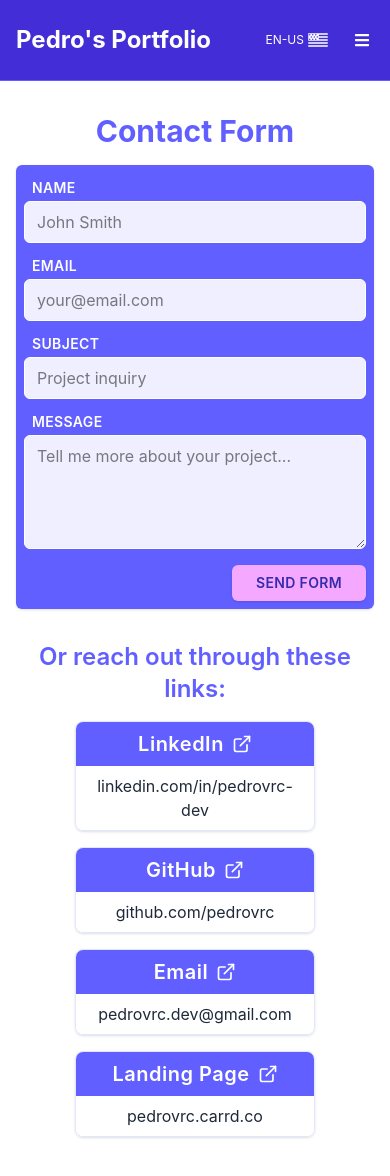
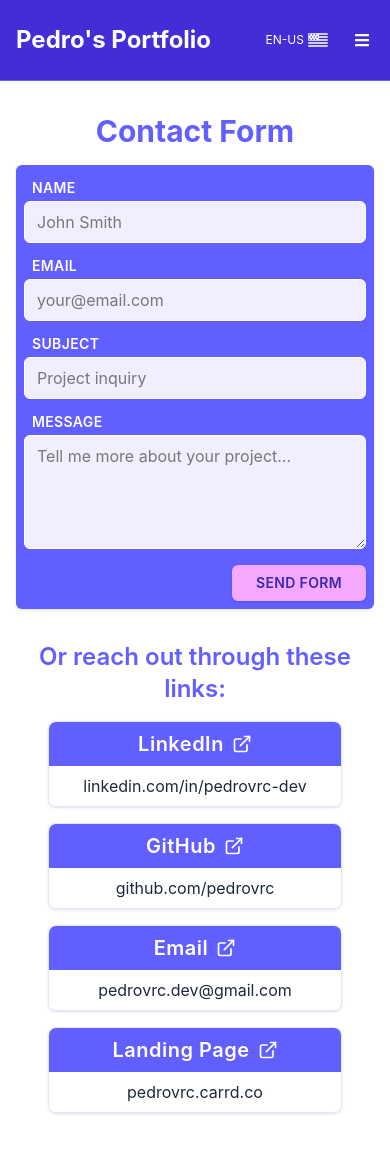
Before and after one commit to pedrovrc/pedrovrc.github.io, a React (Vite) app: page /contact in a window 390 px wide. Shown: the top 1176 px of the page. Built offline with nearby package versions, Linux system fonts and the light colour scheme.

Commit message:
feat: adjust padding in ContactPage for improved layout on portrait screens

```diff
--- a/src/pages/ContactPage.jsx
+++ b/src/pages/ContactPage.jsx
@@ -18,7 +18,7 @@ const ContactPage = () => {
 
       <h2 className="text-2xl font-semibold text-indigo-500 mt-4 mb-2 text-center">{ lang === 'en' ? 'Or reach out through these links:' : 'Ou entre em contato por esses links:'}</h2>
 
-      <div className="grid gap-4 md:grid-cols-2 max-w-150 portrait:max-w-60 mx-auto mb-12 mt-4">
+      <div className="grid gap-4 md:grid-cols-2 max-w-150 portrait:px-8 mx-auto mb-12 mt-4">
         {[{
           label: 'LinkedIn',
           value: contactInfo.linkedin,
```
